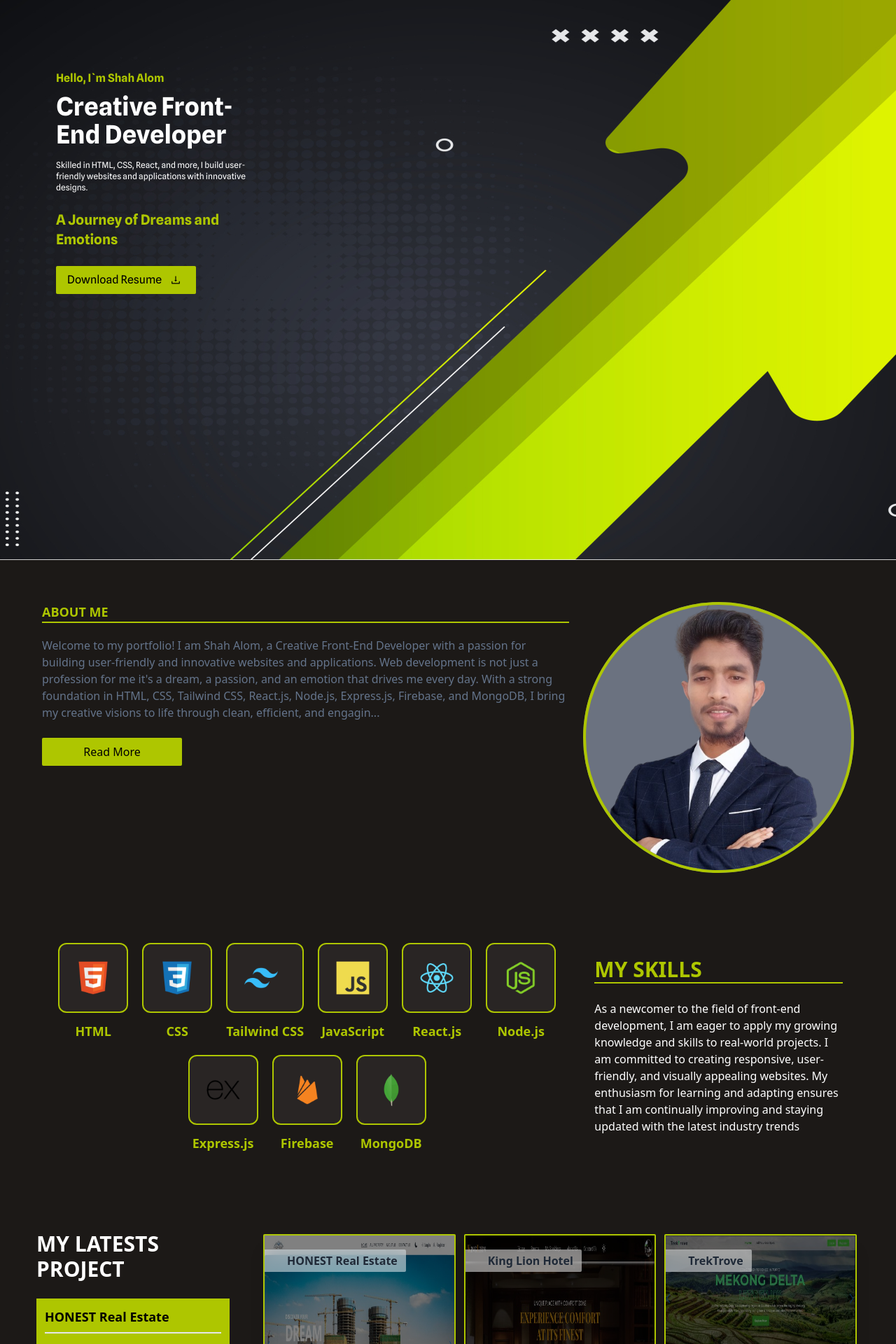
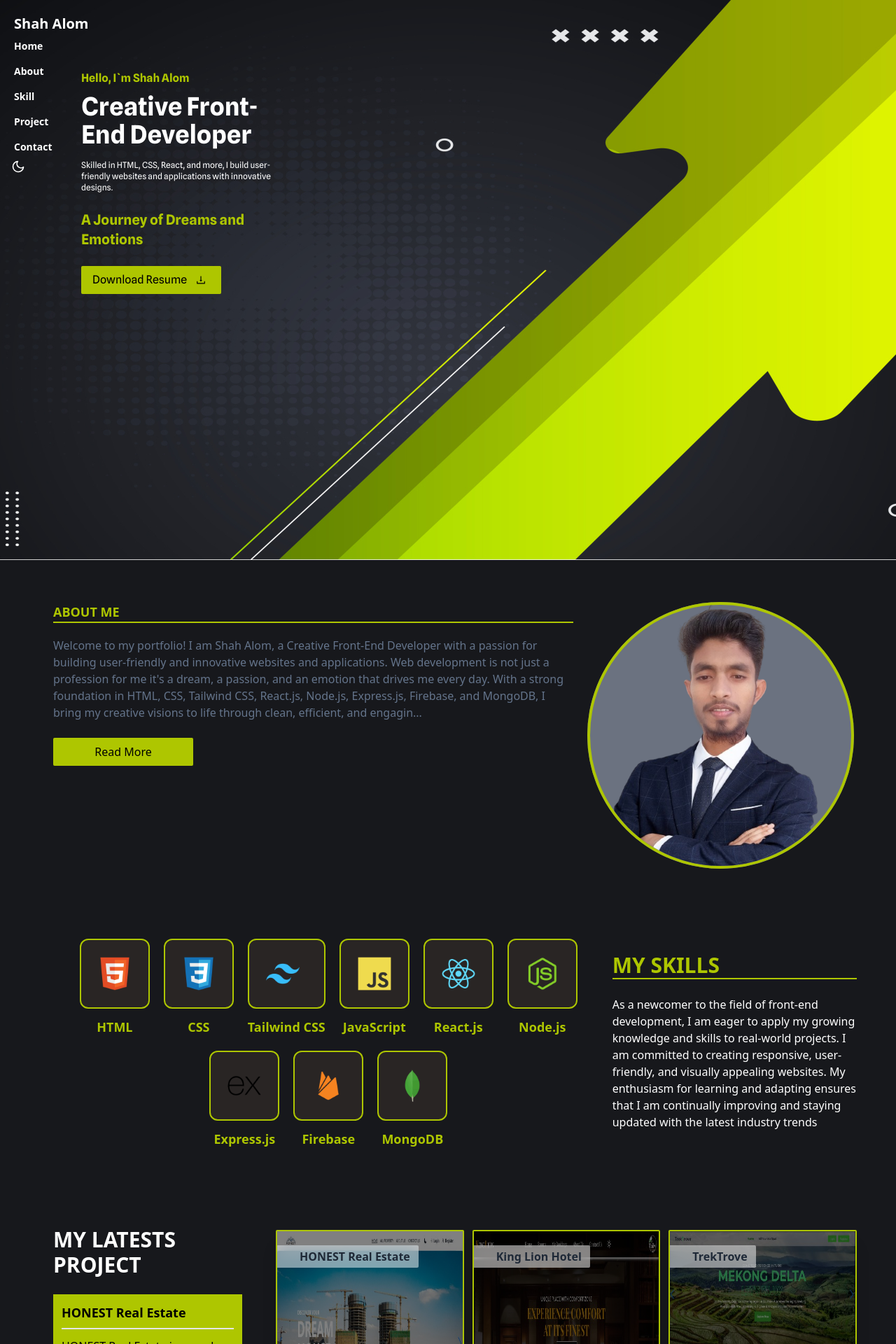
Before and after one commit to ShahAlom47/my-portfolio, a React (Vite) app: page / in a window 1280 px wide. Shown: the top 1920 px of the page at 70% size. Built offline with nearby package versions, Linux system fonts and the light colour scheme.

Commit message:
update  navbar

```diff
--- a/src/Layout/Root.jsx
+++ b/src/Layout/Root.jsx
@@ -4,7 +4,7 @@ import { Outlet } from "react-router-dom";
 
 const Root = () => {
     return (
-        <div>
+        <div className="bg-black-p ">
             {/* <Navbar></Navbar> */}
             <Outlet></Outlet>
 
--- a/src/Pages/AboutMe/AboutMe.jsx
+++ b/src/Pages/AboutMe/AboutMe.jsx
@@ -16,7 +16,7 @@ const AboutMe = () => {
     const email = "sahalom4729@gmail.com";
 
     return (
-        <div id='about' className="bg-stone-900 md:p-7 p-4 lg:p-10">
+        <div id='about' className="bg-black-p md:p-7 p-4 lg:p-10  lg:pl-14 md:pl-12 ">
             <div className="max-w lg:p-5 md:p-3 p-1">
                 <div className="rounded-r-full border-color-p flex lg:flex-row md:flex-row flex-col gap-5 w-full">
                     <div className="flex-1 p-">
--- a/src/Pages/Contact/Contact.jsx
+++ b/src/Pages/Contact/Contact.jsx
@@ -27,7 +27,7 @@ const Contact = () => {
     };
 
     return (
-        <div id='contact' className="bg-stone-900 md:p-7 p-4 lg:p-10">
+        <div id='contact' className="bg-black-p  md:p-7 p-4 lg:p-10 lg:pl-14 md:pl-12">
             <div className="max-w lg:p-5 md:p-3 p-1">
                 <h1 className="text-color-p font-bold border-b-2 border-color-p mb-5 text-3xl">CONTACT</h1>
                 <p className="text-slate-500 mb-8 lg:w-1/2 md:w-1/2 ">Feel free to reach out to me using the contact information below or by sending a message through the form.</p>
--- a/src/Pages/Home/Banner/Banner.jsx
+++ b/src/Pages/Home/Banner/Banner.jsx
@@ -3,7 +3,7 @@ import bg from '../../../assets/image/banner.jpg';
 
 const Banner = () => {
     return (
-        <div id='home' className="bg-fixed bg-cover bg-center lg:h-screen md:h-screen overflow-hidden pt-10 " style={{ backgroundImage: `url(${bg})` }}>
+        <div id='home' className="bg-fixed bg-cover bg-center lg:h-screen md:h-screen overflow-hidden pt-10  lg:pl-14 md:pl-12 " style={{ backgroundImage: `url(${bg})` }}>
             <div className=" h-full flex max-w p-5">
             <div className=" h-scree  py-10 md:px-5 lg:px-10 px-2 font-spline flex justify-between  ">
               <div className="md:w-1/2 lg:w-1/2 w-full">
--- a/src/Pages/MyProject/Details.jsx
+++ b/src/Pages/MyProject/Details.jsx
@@ -19,7 +19,7 @@ const Details = () => {
 
     return (
 
-        <div className="bg-stone-900">
+        <div className="bg-black-p lg:pl-14 md:pl-12">
             <div className="max-w py-10">
             <div className={` border-b- shadow-md   w-full m-auto" p-0  z-50 bg-slate-500  `} >
 
--- a/src/Pages/MyProject/MyProject.jsx
+++ b/src/Pages/MyProject/MyProject.jsx
@@ -19,7 +19,7 @@ const MyProject = () => {
         setHoveredIndex(null);
     }
     return (
-        <div id="project" className=" bg-stone-900 md:p-7 p-4 lg:p-10">
+        <div id="project" className=" bg-black-p md:p-7 p-4 lg:p-10  lg:pl-16 md:pl-16">
             <div className="max-w py-5">
                 <div className="flex lg:flex-row gap-5 flex-col">
                     <div className=" lg:w-3/12 md:w-3/12 w-full   flex flex-col p-3 ">
--- a/src/Pages/MySkills/MySkills.jsx
+++ b/src/Pages/MySkills/MySkills.jsx
@@ -11,7 +11,7 @@ import logoMongoDB from '../../assets/logo/MongoDB.png';
 
 const MySkills = () => {
     return (
-        <div id='skill' className=" bg-stone-900">
+        <div id='skill' className=" bg-black-p  lg:pl-14 md:pl-12">
             <div className="max-w md:p-7 p-4 lg:p-10  py-16">
                 <div className=" flex lg:flex-row-reverse md:flex-row-reverse flex-col  gap-4">
                 <div className=" text-white lg:w-4/12 md:w-4/12 w-full px-4 my-5">
--- a/src/SharedComponent/Footer.jsx
+++ b/src/SharedComponent/Footer.jsx
@@ -3,7 +3,7 @@ import { FaFacebook, FaGithub, FaLinkedin } from "react-icons/fa";
 
 const Footer = () => {
     return (
-      <footer className="footer footer-center bg-stone-900 text-white rounded p-10">
+      <footer className="footer footer-center bg-black-p lg:pl-14 md:pl-12 text-white rounded p-10">
   <nav className="grid grid-flow-col gap-4 text-lg ">
   <li className="hover:text-color-p font-semibold"><a href="#home">Home</a></li>
 <li className="hover:text-color-p font-semibold"><a href="#about">About</a></li>
--- a/src/SharedComponent/Navbar.jsx
+++ b/src/SharedComponent/Navbar.jsx
@@ -8,9 +8,16 @@ const Navbar = () => {
     const [themData,setThemeData]=useState(null)
 
 
+    const scrollToSection = (id) => {
+        const element = document.getElementById(id);
+        if (element) {
+            element.scrollIntoView({ behavior: 'smooth' });
+        }
+    };
 
 
 const [visible, setVisible] = useState(true);
+const [visibleName,setVisibleName]=useState(true);
 
 useEffect(() => {
     let prevSPos = window.pageYOffset;
@@ -18,9 +25,15 @@ useEffect(() => {
     const handleScroll = () => {
         const currentSPos = window.pageYOffset;
         const isVisible = prevSPos > currentSPos;
-
+            console.log(currentSPos);
         setVisible(isVisible);
         prevSPos = currentSPos;
+        if(currentSPos>100){
+            setVisibleName(false)
+        }
+        else{
+            setVisibleName(true)
+        }
 
     };
 
@@ -54,11 +67,11 @@ theme ?  localStorage.setItem('theme',JSON.stringify('dark')):localStorage.setIt
 
 
 const nav = <>
-<li className="hover:text-color-p font-semibold"><a href="#home">Home</a></li>
-<li className="hover:text-color-p font-semibold"><a href="#about">About</a></li>
-<li className="hover:text-color-p font-semibold"><a href="#skill">Skill</a></li>
-<li className="hover:text-color-p font-semibold"><a href="#project">Project</a></li>
-<li className="hover:text-color-p font-semibold"><a href="#contact">Contact </a></li>
+<li className="hover:text-color-p font-semibold"><a  onClick={() => scrollToSection('home')} href="#home" >Home</a></li>
+<li  className="hover:text-color-p font-semibold"><a onClick={() => scrollToSection('about')} href="#about">About</a></li>
+<li  className="hover:text-color-p font-semibold"><a onClick={() => scrollToSection('skill')} href="#skill">Skill</a></li>
+<li  className="hover:text-color-p font-semibold"><a onClick={() => scrollToSection('project')} href="#project">Project</a></li>
+<li  className="hover:text-color-p font-semibold"><a onClick={() => scrollToSection('contact')} href="#contact">Contact </a></li>
 
 <label onClick={themeControl} className="flex cursor-pointer gap-2 items-center ml-3">
 
@@ -80,11 +93,11 @@ const nav = <>
 
 
     return (
-        <div className={` border-b- shadow-md   w-full m-auto" p-0  z-50 fixed  ${visible ? 'top-0 transition-all' : '-top-20 transition-all'} duration-1000`} >
+        <div className={`  w-full m-auto" p-0  z-50 fixed top-20 `} >
 
-            <div className="navbar   p-0 max-w m-auto flex justify-between text-white">
-                <div className="navbar-start">
-                    <div className="dropdown">
+            <div className="   p-0 m-auto flex flex-row lg:flex-col md:flex-col justify-start text-white">
+                <div className="navbar-start flex items-center">
+                    <div className="dropdown  fixed top-3 z-50 ">
                         <div tabIndex={0} role="button" className="btn btn-ghost lg:hidden">
                             <svg xmlns="http://www.w3.org/2000/svg" className="h-5 w-5" fill="none" viewBox="0 0 24 24" stroke="currentColor"><path strokeLinecap="round" strokeLinejoin="round" strokeWidth="2" d="M4 6h16M4 12h8m-8 6h16" /></svg>
                         </div>
@@ -92,10 +105,10 @@ const nav = <>
                             {nav}
                         </ul>
                     </div>
-                   <Link><h1 className="text-lg text-white font-bold ml-3">Shah Alom</h1></Link>
+                   <Link><h1 className={`text-xl text-white font-bold ml-5  z-50 fixed md:left-0  lg:left-0 left-8  ${visibleName ? 'top-5 transition-all' : '-top-20 transition-all'} duration-1000 `} >Shah Alom</h1></Link>
                 </div>
-                <div className="navbar-center hidden lg:flex">
-                    <ul className="menu menu-horizontal px-1 navBar">
+                <div className="navbar-center hidden lg:flex -mt-10 ">
+                    <ul className="menu menu-horizontal px-1 navBar   flex-col flex">
                         {nav}
                     </ul>
                 </div>
--- a/tailwind.config.js
+++ b/tailwind.config.js
@@ -8,6 +8,7 @@ export default {
     extend: {
       colors: {
         'color-p': '#aec600',
+        'black-p': '#17181c',
       },
     },
 
```
Lines whose indentation alone changed are shown as unchanged.
